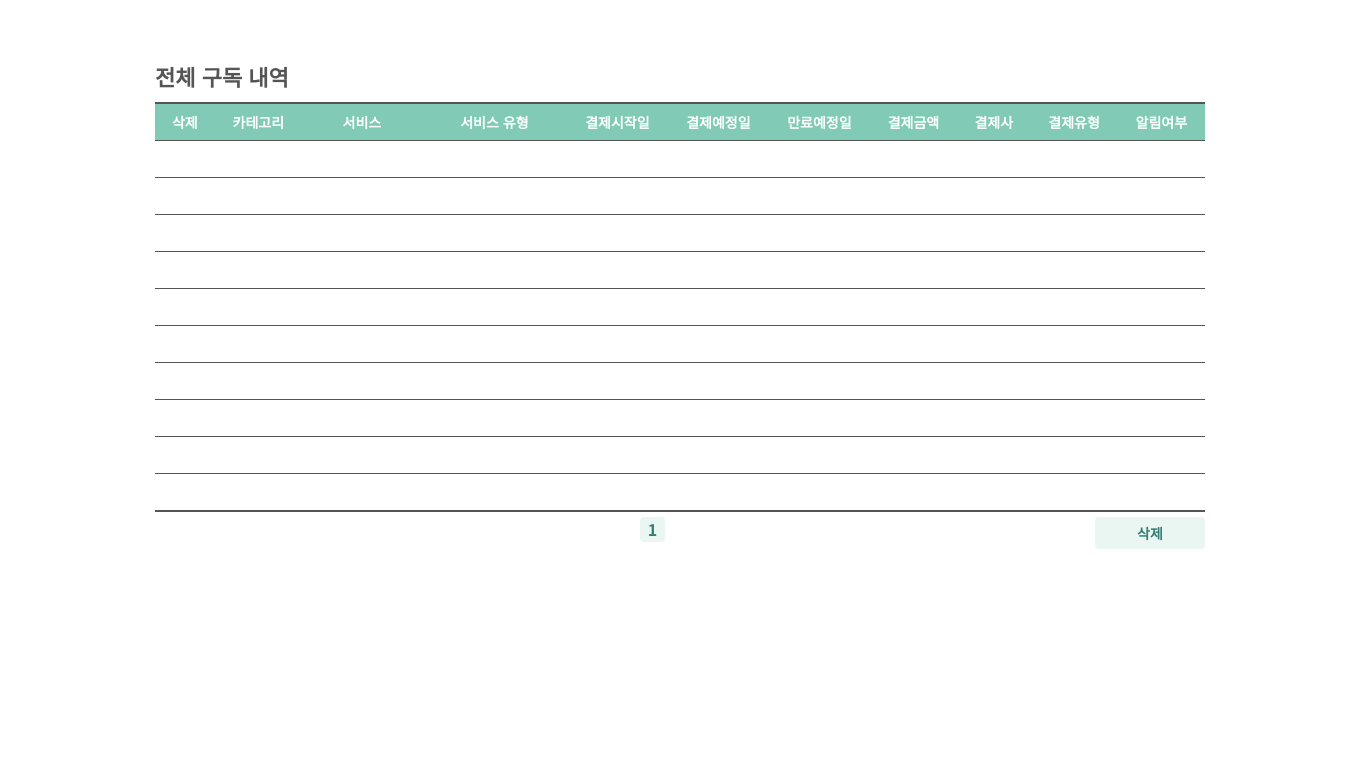
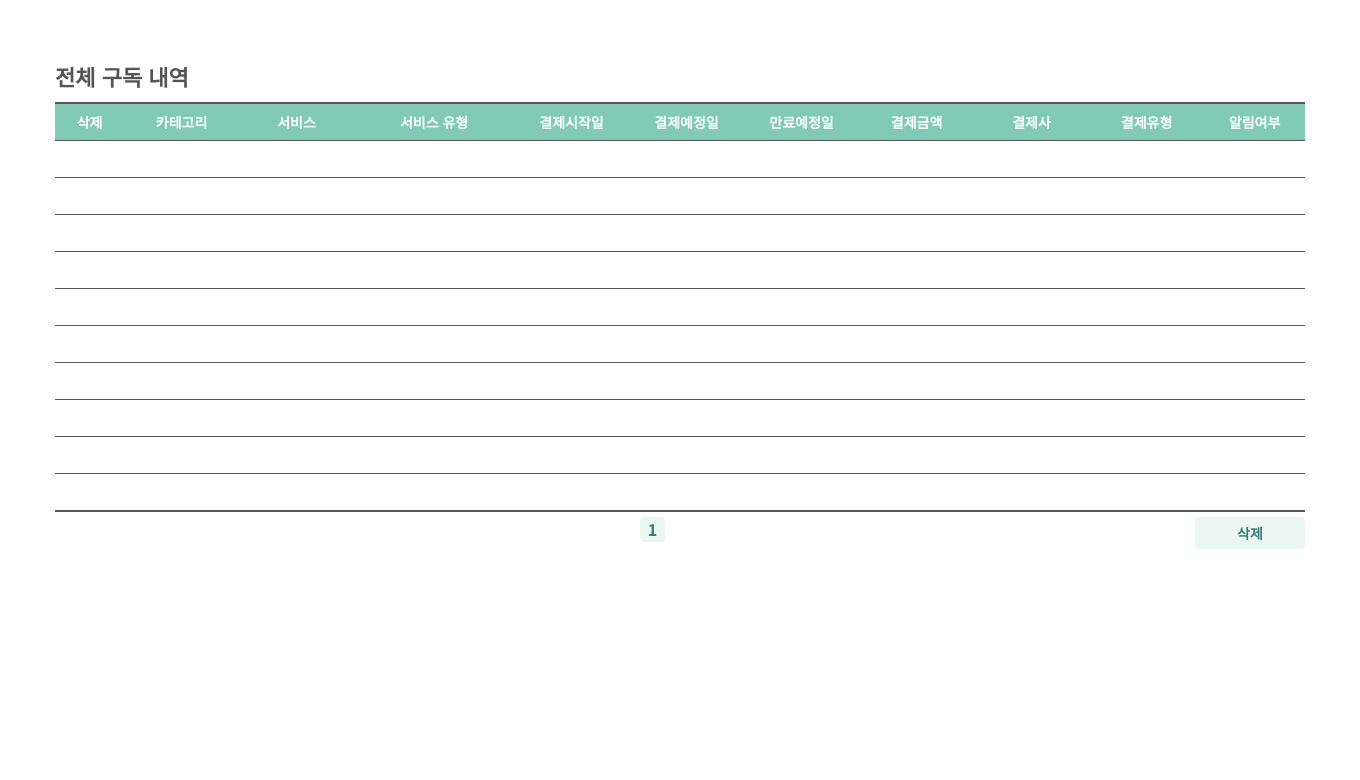
Before and after one commit to backendnanodegree/SubPrice, a Django app: page /subscriptions/history/ in a window 1360 px wide. Shown: the part 65-845 px from the top of the page. Run offline with Django 3.2, Linux system fonts and the light colour scheme; the visitor is signed in with stand-in values (Sample User, id 1); data that the repository does not hold is empty; parts of the project's set-up code (start-up, migrations or seed data) failed here and were passed over.

Commit message:
Fix history table size in history html, css

```diff
--- a/static/css/history.css
+++ b/static/css/history.css
@@ -1,8 +1,8 @@
 /* HISTORY */
 .content.history {
     margin: auto;
-    min-width: 1128px;
-    max-width: 1128px;
+    min-width: 1250px;
+    max-width: 1250px;
     width: 100%;
     height: 700px;
     padding: 40px;
@@ -11,7 +11,7 @@
 /* TITLE DIV WRAP */
 .content.history .history-title {
     margin: auto;
-    max-width: 1050px;
+    max-width: 1250px;
     display: flex;
     padding: 20px 0px 10px 0px;
 }
@@ -32,7 +32,7 @@
 /* TABLE */
 .content.history .history-table {
     margin: auto;
-    max-width: 1050px;
+    min-width: 1250px;
     width: 100%;
     border-collapse: collapse;
     border-top:2px solid #555555;
@@ -63,15 +63,24 @@
     width: 115px;
 }
 
-.content.history .subscribing:hover {
-    background-color : #f1fffb;
-    cursor: pointer;
+.content.history .history-table .th-category,
+.content.history .history-table .th-service,
+.content.history .history-table .th-next-billing-at,
+.content.history .history-table .th-started-at,
+.content.history .history-table .th-expire-at,
+.content.history .history-table .th-company,
+.content.history .history-table .th-method-type {
+    width: 85px;
+}
+
+.content.history .history-table .th-plan {
+    width: 130px;
 }
 
 /* BOTTOM DIV WRAP*/
 .content.history .history-table-control {
     margin: auto;
-    max-width: 1050px;
+    max-width: 1250px;
     display: flex;
     padding: 5px 0px 0px 0px;
 }
--- a/templates/subscriptions/history.html
+++ b/templates/subscriptions/history.html
@@ -18,16 +18,16 @@
                 <thead>
                     <tr>
                         <th class="">삭제</th>
-                        <th class="">카테고리</th>
+                        <th class="th-category">카테고리</th>
                         <th class="th-service">서비스</th>
                         <th class="th-plan">서비스 유형</th>
-                        <th class="">결제시작일</th>
-                        <th class="">결제예정일</th>
-                        <th class="">만료예정일</th>
-                        <th class="">결제금액</th>
-                        <th class="">결제사</th>
-                        <th class="">결제유형</th>
-                        <th class="">알림여부</th>
+                        <th class="th-started-at">결제시작일</th>
+                        <th class="th-next-billing-at">결제예정일</th>
+                        <th class="th-started-at">만료예정일</th>
+                        <th class="th-expire-at">결제금액</th>
+                        <th class="th-company">결제사</th>
+                        <th class="th-method-type">결제유형</th>
+                        <th class="th-alarm">알림여부</th>
                     </tr>
                 </thead>
                 <tbody>
```
